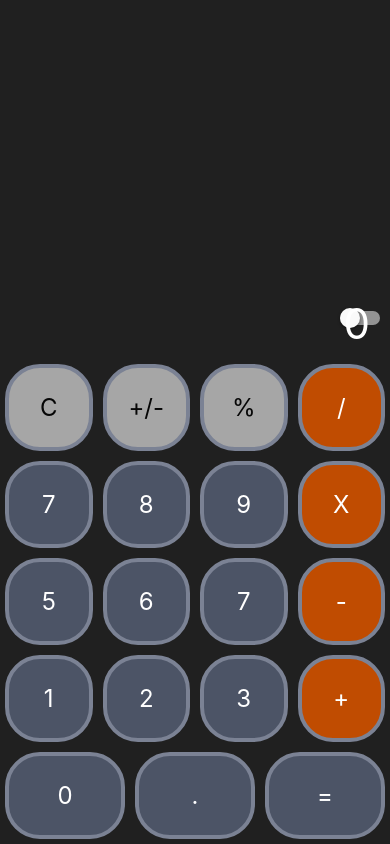
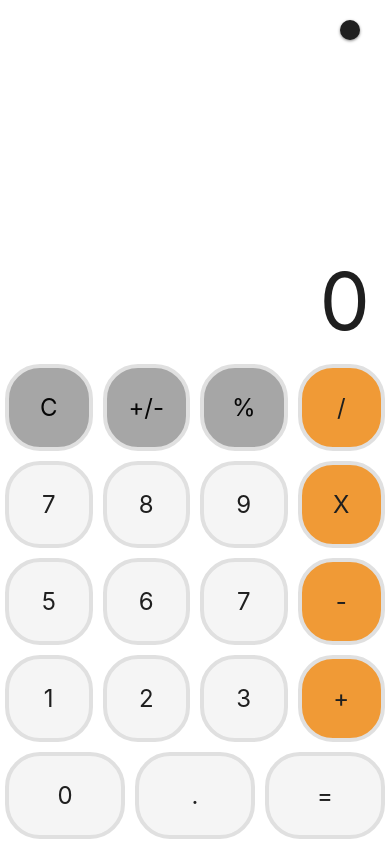
Before and after one commit to IvanTemplora/CalculatorFinalProject--CPRG303, a React Native app: screen / in a window 390 px wide. Built offline with nearby package versions, Linux system fonts and the light colour scheme.

Commit message:
reconfigured everything

```diff
--- a/App.js
+++ b/App.js
@@ -1,30 +1,38 @@
-import React, { Component } from "react";
+import React, { useState, useContext} from "react";
 import { SafeAreaView, StyleSheet, Switch, Text, View } from "react-native";
 import Button from "./components/Button";
 import Row from "./components/Row";
-import calculator, { initialState } from "./util/calculator";
-import { useState } from 'react';
+import calculator, { initialState } from "./utilities/calculator";
+import { ThemeProvider, ThemeContext } from "./context/ThemeContext";
+import { themes } from "./themes/themes";
+
 
 // create class component of App
-export default class App extends Component {
-  state = initialState;
+const App = () => {
+  const [state, setState] = useState(initialState);
+  const { theme , toggleTheme} = useContext(ThemeContext);
 
-  // handle tap method
-  HandleTap = (type, value) => {
-    this.setState((state) => calculator(type, value, state));
+  const handleTap = (type, value) => {
+    setState(calculator(type, value, state));
   };
 
-  // render method
-  render() {
-    return (
-      <View style={styles.container}>
+
+  const isThemeDark = theme === themes.dark;
+
+  return (
+      <View style={[styles.container, {backgroundColor: theme.backgroundColor}]}>
         {/* Status bae here */}
-        <SafeAreaView style={styles.safeArea}>
+        <SafeAreaView style={[styles.safeArea, {backgroundColor: theme.backgroundColor}]}>
           <View style={styles.switchContainer}>
-			      <Switch></Switch>
+            <Switch
+              trackColor={{ false: theme.buttonColorFalse, true: theme.buttonColorTrue }}
+              thumbColor={isThemeDark ? theme.thumbColorDark : theme.thumbColorLight}
+              onValueChange={toggleTheme}
+              value={isThemeDark}
+            />
           </View>
-          <Text style={styles.value}>
-            {parseFloat(this.state.currentValue).toLocaleString()}
+          <Text style={[styles.value, { color: theme.textColor}]}>
+            {parseFloat(state.currentValue).toLocaleString()}
           </Text>
 
           {/* Do create componentRow */}
@@ -32,106 +40,111 @@ export default class App extends Component {
             <Button
               text="C"
               theme="secondary"
-              onPress={() => this.HandleTap("clear")}
+              onPress={() => handleTap("clear")}
             />
 
             <Button
               text="+/-"
               theme="secondary"
-              onPress={() => this.HandleTap("posneg")}
+              onPress={() => handleTap("posneg")}
             />
 
             <Button
               text="%"
               theme="secondary"
-              onPress={() => this.HandleTap("percentage")}
+              onPress={() => handleTap("percentage")}
             />
 
             <Button
               text="/"
               theme="accent"
-              onPress={() => this.HandleTap("operator", "/")}
+              onPress={() => handleTap("operator", "/")}
             />
           </Row>
 
           {/* Number */}
           <Row>
-            <Button text="7" onPress={() => this.HandleTap("number", 7)} />
-            <Button text="8" onPress={() => this.HandleTap("number", 8)} />
-            <Button text="9" onPress={() => this.HandleTap("number", 9)} />
+            <Button text="7" onPress={() => handleTap("number", 7)} />
+            <Button text="8" onPress={() => handleTap("number", 8)} />
+            <Button text="9" onPress={() => handleTap("number", 9)} />
             <Button
               text="X"
               theme="accent"
-              onPress={() => this.HandleTap("operator", "*")}
+              onPress={() => handleTap("operator", "*")}
             />
           </Row>
 
           <Row>
-            <Button text="5" onPress={() => this.HandleTap("number", 5)} />
-            <Button text="6" onPress={() => this.HandleTap("number", 6)} />
-            <Button text="7" onPress={() => this.HandleTap("number", 7)} />
+            <Button text="5" onPress={() => handleTap("number", 5)} />
+            <Button text="6" onPress={() => handleTap("number", 6)} />
+            <Button text="7" onPress={() => handleTap("number", 7)} />
             <Button
               text="-"
               theme="accent"
-              onPress={() => this.HandleTap("operator", "-")}
+              onPress={() => handleTap("operator", "-")}
             />
           </Row>
 
           <Row>
-            <Button text="1" onPress={() => this.HandleTap("number", 1)} />
-            <Button text="2" onPress={() => this.HandleTap("number", 2)} />
-            <Button text="3" onPress={() => this.HandleTap("number", 3)} />
+            <Button text="1" onPress={() => handleTap("number", 1)} />
+            <Button text="2" onPress={() => handleTap("number", 2)} />
+            <Button text="3" onPress={() => handleTap("number", 3)} />
             <Button
               text="+"
               theme="accent"
-              onPress={() => this.HandleTap("operator", "+")}
+              onPress={() => handleTap("operator", "+")}
             />
           </Row>
 
           <Row>
-            <Button text="0" onPress={() => this.HandleTap("number", 0)} />
-            <Button text="." onPress={() => this.HandleTap("number", ".")} />
+            <Button text="0" onPress={() => handleTap("number", 0)} />
+            <Button text="." onPress={() => handleTap("number", ".")} />
             <Button
               text="="
               theme="primary"
-              onPress={() => this.HandleTap("equal", "=")}
+              onPress={() => handleTap("equal", "=")}
             />
           </Row>
         </SafeAreaView>
       </View>
-    );
-  }
-}
+  );
+};
+
 
 // create styles of app
 const styles = StyleSheet.create({
   container: {
     flex: 1,
-    backgroundColor: "#202020",
     justifyContent: "flex-end",
+
   },
   value: {
-    color: "#fff",
-    fontSize: 42,
+    fontSize: 80,
     textAlign: "right",
     marginRight: 20,
     marginBottom: 10,
   },
-  // safeArea: {
-  //   flex: 1,
-  // },
+  safeArea: {
+    flexGrow: 1,
+    marginTop: 10,
+    justifyContent: "flex-end",
+  },
 
   switchContainer: {
-    position: 'absolute',
-    top: 10,
-    right: 10,
-    alignItems: 'flex-end',
-  },
-  value: {
-    color: "#fff",
-    fontSize: 42,
-    textAlign: "right",
-    marginRight: 20,
-    marginBottom: 10,
+    margin: 10,
+    position: "absolute",
+    top: 0,
+    right: 0,
+
   },
 });
+
+//wrap App with ThemeProvider
+
+const ThemedApp = () => (
+  <ThemeProvider>
+    <App />
+  </ThemeProvider>
+);
+
+export default ThemedApp;
--- a/components/Button.js
+++ b/components/Button.js
@@ -1,19 +1,38 @@
 import { Dimensions, StyleSheet, Text, TouchableOpacity } from "react-native";
+import React from "react";
+import { ThemeContext } from "../context/ThemeContext";
+import { useContext } from "react";
 
-export default ({ onPress, text, size, theme }) => {
-  const buttonStyles = [styles.button];
-  const textStyles = [styles.text];
+const Button = ({ onPress, text, size, theme }) => {
 
-  if (size === "double") {
-    buttonStyles.push(styles.buttonDouble);
-  }
+  // use theme from the context
+  const { theme: currentTheme } = useContext(ThemeContext);
 
-  if (theme === "secondary") {
-    buttonStyles.push(styles.buttonSecondary);
-    textStyles.push(styles.textSecondary);
-  } else if (theme === "accent") {
-    buttonStyles.push(styles.buttonAccent);
-  }
+
+  const dynamicButtonStyles = {
+    backgroundColor: currentTheme.button,
+    borderColor: currentTheme.border,
+  };
+
+  const dynamictextStyles = {
+    color: currentTheme.text,
+  };
+
+  //combine default styles with theme-dependent styles
+  const buttonStyles = [
+    styles.button,
+    dynamicButtonStyles,
+    size === "double" && styles.buttonDouble,
+    theme === "secondary" && styles.buttonSecondary,
+    theme === "accent" && styles.buttonAccent,
+  ];
+
+  const textStyles = [
+    styles.text,
+    dynamictextStyles,
+    theme === "secondary" && styles.textSecondary,
+  ];
+
 
   return (
     <TouchableOpacity onPress={onPress} style={buttonStyles}>
@@ -28,23 +47,18 @@ const buttonWidth = screen.width / 4;
 
 const styles = StyleSheet.create({
   button: {
-    backgroundColor: "#4C5466",
     flex: 1,
     height: Math.floor(buttonWidth - 10),
     alignItems: "center",
     justifyContent: "center",
     borderRadius: 35,
     borderWidth: 4,
-    borderColor: "#7B8294",
     margin: 5,
   },
   text: {
-    color: "#fff",
     fontSize: 24,
   },
-  textSecondary: {
-    color: "#060606",
-  },
+
   buttonDouble: {
     width: screen.width / 2 - 10,
     flex: 0,
@@ -55,6 +69,11 @@ const styles = StyleSheet.create({
     backgroundColor: "#a6a6a6",
   },
   buttonAccent: {
-    backgroundColor: "#C04C01",
+    backgroundColor: "#f09a36",
+  },
+  textSecondary: {
+    color: "#060606",
   },
 });
+
+export default Button;
--- /dev/null
+++ b/context/ThemeContext.js
@@ -0,0 +1,19 @@
+import React, { createContext, useState } from "react";
+import { themes } from "../themes/themes";  // import themes
+
+export const ThemeContext = createContext(); // create context
+
+
+export const ThemeProvider = ({ children }) => {
+    const[theme, setTheme] = useState(themes.light); // set default theme
+
+    const toggleTheme = () => {
+        setTheme(currentTheme => currentTheme === themes.dark ? themes.light : themes.dark);
+    }
+
+    return (
+        <ThemeContext.Provider value={{ theme, toggleTheme }}>
+            {children}
+        </ThemeContext.Provider>
+    );
+};
--- /dev/null
+++ b/themes/themes.js
@@ -0,0 +1,35 @@
+export const themes = {
+    dark: {
+      background: '#121212', // A darker shade for true dark mode
+      text: '#E8E6E3', // Off-white for better contrast and less eye strain
+      textSecondary: '#A8A8A8', // A lighter grey for secondary text
+      border: '#282828', // Dark grey border to contrast with the dark background
+      button: '#1E1E1E', // Slightly lighter than background for buttons
+      buttonDouble: '#333333', // A distinct grey for special buttons
+      buttonSecondary: '#2A2A2A', // A grey that stands out against other buttons
+      buttonAccent: '#BB86FC', // A purple hue as an accent color
+      buttonBackground: '#1E1E1E', // Same as button for consistency
+      textColor: '#FFFFFF', // White text for maximum contrast
+      trackColorFalse: '#767577', // Grey track color for the switch when off
+      trackColorTrue: '#BB86FC', // Accent color for the switch when on
+      thumbColorDark: '#E8E6E3', // Off-white for the thumb toggle
+      thumbColorLight: '#1E1E1E', // Dark for the thumb toggle when light mode is active
+    },
+
+    light: {
+      background: '#FFFFFF', // Pure white for a clean light mode
+      text: '#1F1F1F', // Almost black for maximum contrast on white
+      textSecondary: '#7F7F7F', // Grey for secondary text
+      border: '#E0E0E0', // Light grey border that's visible but not distracting
+      button: '#F5F5F5', // Very light grey for buttons to differentiate from background
+      buttonDouble: '#E5E5E5', // A slightly darker grey for special buttons
+      buttonSecondary: '#EAEAEA', // A grey that distinguishes secondary buttons
+      buttonAccent: '#1F7AFC', // A blue hue for a less aggressive accent color
+      buttonBackground: '#F5F5F5', // Same as button for consistency
+      textColor: '#1F1F1F', // Almost black text for readability
+      trackColorFalse: '#D1D1D6', // Grey track color for the switch when off
+      trackColorTrue: '#1F7AFC', // Light mode accent color for the switch when on
+      thumbColorDark: '#F5F5F5', // Same as button for the thumb toggle
+      thumbColorLight: '#1F1F1F', // Almost black for the thumb toggle when light mode is active
+    }
+  }
--- a/util/calculator.js
+++ b/utilities/calculator.js
@@ -19,6 +19,11 @@ export const initialState = {
   // handle equal function
   const handleEqual = (state) => {
     const { currentValue, previousValue, operator } = state;
+
+    if (operator === null || previousValue === null) {
+      //if there's no operation to perform, return the current state
+      return state;
+    }
 
     const current = parseFloat(currentValue);
     const previous = parseFloat(previousValue);
@@ -56,17 +61,23 @@ export const initialState = {
   // calculator function
   // type: number, clear, posneg, percentage, operator, equal
   const calculator = (type, value, state) => {
+
     switch (type) {
       case "number":
-        return handleNumber(value, state);
+        return {
+          ...state,
+          ...handleNumber(value, state)
+        };
       case "clear":
         return initialState;
       case "posneg":// positive negative
         return {
+          ...state,
           currentValue: `${parseFloat(state.currentValue) * -1}`,
         };
       case "percentage":
         return {
+          ...state,
           currentValue: `${parseFloat(state.currentValue) * 0.01}`,
         };
       case "operator":
```
